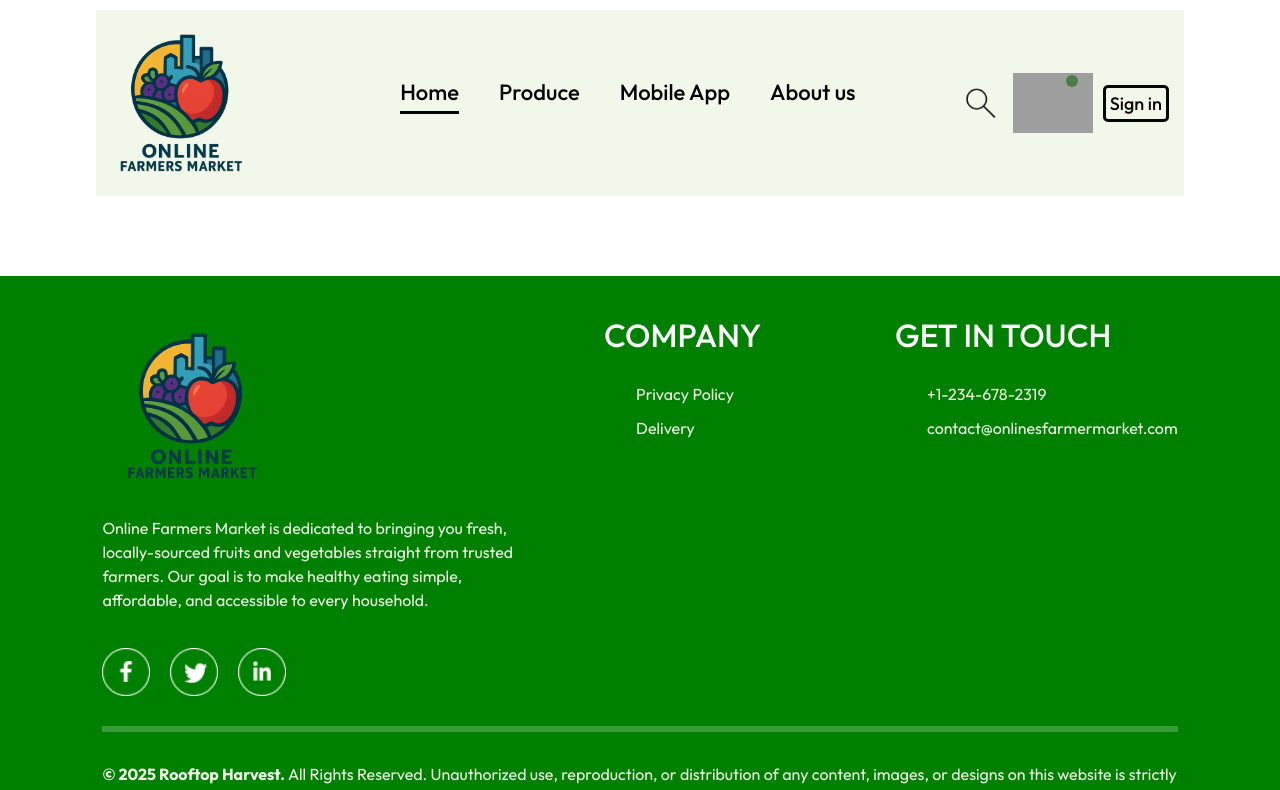
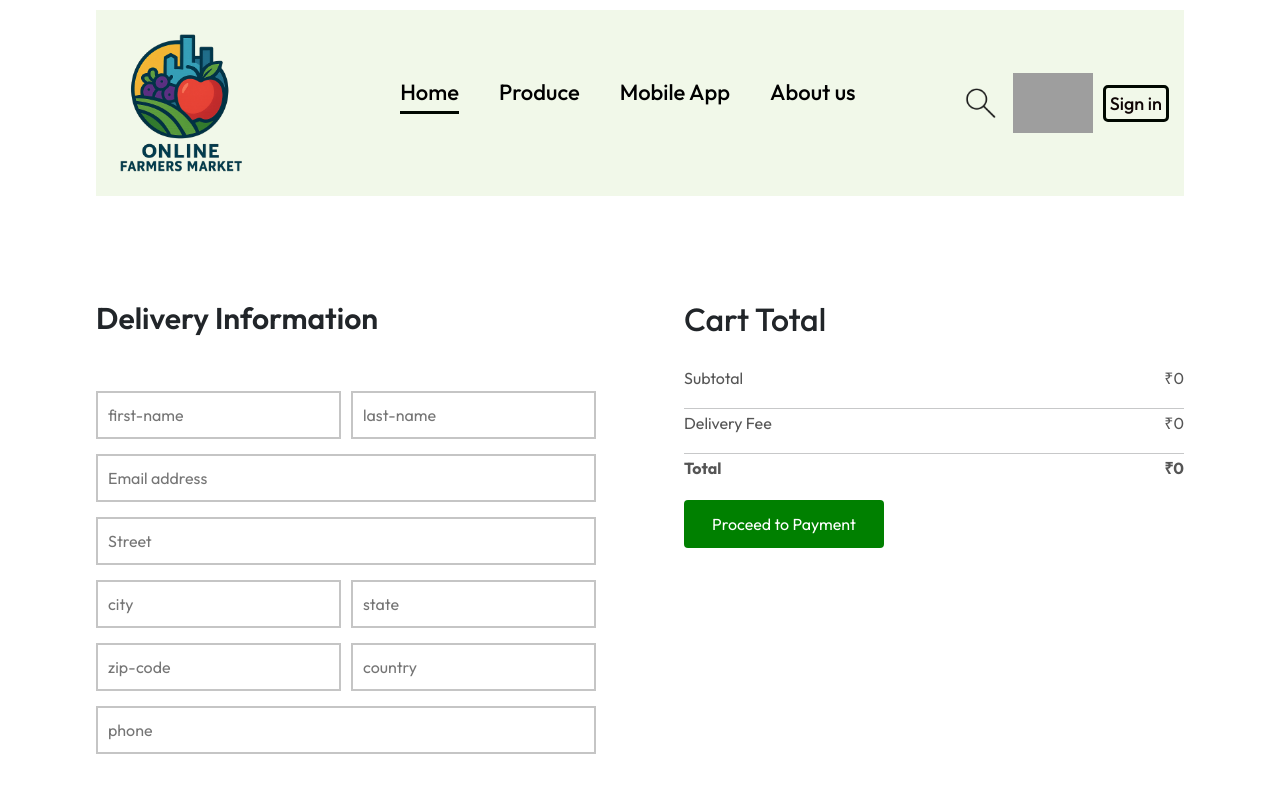
Before and after one commit to sonali1326/Online-Farmer-s-Market, a React (Vite) app: page /order in a window 1280 px wide. Shown: the top 790 px of the page. Built offline with nearby package versions, Linux system fonts and the light colour scheme; grey boxes are pictures that could not be loaded.

Commit message:
completed frontend

```diff
--- a/src/components/Footer/Footer.css
+++ b/src/components/Footer/Footer.css
@@ -1,6 +1,6 @@
 .footer{
     color: #F1F8E9;
-    background-color: green;
+    background-color: rgb(36, 36, 36);
     display: flex;
     flex-direction: column;
     align-items: center;
--- a/src/components/Navbar/Navbar.css
+++ b/src/components/Navbar/Navbar.css
@@ -112,5 +112,30 @@
         display: none;
 
     }
+    .navbar-right img{
+        width: 30px;
+
+    }
+    .navbar-search-icon img{
+        width: 40px ;
+    }
+    .navbar-search-icon .dot{
+
+        position: absolute;
+    min-width: 8px;
+    min-height: 8px;
+
+    border-radius: 4px;
+    top: -2px;
+    right: 5px;
+    }
+    .navbar-right button{
+        font-size: 12px;
+        border: 1.5x solid rgb(0, 8, 0);
+        padding: 2px 4px;
+    }
+
+
+
 
 }
--- a/src/components/Navbar/Navbar.jsx
+++ b/src/components/Navbar/Navbar.jsx
@@ -1,10 +1,12 @@
-import React, { useState } from 'react'
+import React, { useContext, useState } from 'react'
 import './Navbar.css'
 import { assets } from '../../assets/assets'
 import { Link } from 'react-router-dom';
+import { StoreContext } from '../../context/StoreContext';
 
 const Navbar = ({setshowLogin}) => {
     const[menu, setMenu]=useState("Home");
+    const {getTotalCartAmount}= useContext(StoreContext)
   return (
     <div className='navbar'>
     <Link to="/"><img src={assets.generatedImage} width="170" height="auto" alt="" className='logo'/> </Link>
@@ -20,7 +22,7 @@ const Navbar = ({setshowLogin}) => {
         <img src={assets.search} width="45" height="auto"alt=""/>
         <div className="navbar-search-icon" >
             <Link to="/cart"><img src={assets.basket}width="80" height="auto" alt=""/> </Link>
-            <div className='dot'>
+            <div className={getTotalCartAmount()===0 ?"": "dot"}>
 
             </div>
 
--- a/src/context/StoreContext.jsx
+++ b/src/context/StoreContext.jsx
@@ -17,10 +17,18 @@ const StoreContextProvider=(props)=>{
     const removefromcart=(itemId)=>{
         setCartItems((prev)=>({...prev,[itemId]:prev[itemId]-1}))
     }
-    useEffect(()=>{
-        console.log(cartItems);
+    const getTotalCartAmount=()=>{
+        let totalAmount=0;
+        for(const item in cartItems){
+            if(cartItems[item]>0){
+                let itemInfo= food_list.find((product)=>product._id===item);
+              totalAmount+=parseInt(itemInfo.price)*cartItems[item];
 
-    },[cartItems])
+            }
+
+        }
+        return totalAmount;
+    }
 
 
     const contextValue={
@@ -28,7 +36,8 @@ const StoreContextProvider=(props)=>{
         cartItems,
         setCartItems,
         addtocart,
-        removefromcart
+        removefromcart,
+        getTotalCartAmount
 
     }
 
--- a/src/pages/cart/cart.css
+++ b/src/pages/cart/cart.css
@@ -0,0 +1,130 @@
+.cart{
+    margin-top: 100px;
+}
+.cart-items-title{
+    display: grid;
+    grid-template-columns: 1fr 1.5fr 1fr 1fr 1fr 0.5fr;
+    align-items: center;
+    color: rgb(24, 22, 22);
+    font-size: 1vw 12px;
+    font-weight: 500;
+}
+.cart-items-title p{
+
+    font-weight: 500;
+
+}
+.cart-items-item{
+    margin: 10px 0px;
+    color: black;
+
+}
+.cart hr{
+    height: 2px;
+    background-color: green;
+    border: none;
+}
+.cross{
+    cursor: pointer;
+}
+.cart-bottom{
+    margin-top: 80px;
+    display: flex;
+    justify-content: space-between;
+    gap: max(12vw, 20px);
+}
+.cart-total{
+    flex: 1;
+    display: flex;
+    flex-direction: column;
+    gap: 20px;
+}
+.cart-total-details{
+    display: flex;
+    justify-content: space-between;
+    color: #555;
+
+}
+.cart-total hr{
+    margin: 2px 0px;
+
+}
+.cart-total button{
+    border: none;
+    color: white;
+    background-color: green;
+    width: max(15vw, 200px);
+    padding: 12px 0px;
+    border-radius: 4px;
+    cursor: pointer;
+}
+.cart-promo-code{
+    flex: 1;
+
+}
+.cart-promo-code p{
+    color: #555;
+
+}
+.cart-promo-code-input{
+    margin-top: 10px;
+    display: flex;
+    justify-content: space-between;
+    align-items: center;
+    background-color: #eaeaea;
+    border-radius: 4px;
+
+}
+.cart-promo-code-input input{
+    background: transparent;
+    border: none;
+    outline: none;
+    padding-left: 10px;
+}
+.cart-promo-code-input button{
+    width: max(10vw, 150px);
+    padding :12px 5px;
+    background-color: black;
+    border: none;
+    color: white;
+    border-radius: 4px;
+}
+@media (max-width:750px){
+    .cart-bottom{
+        flex-direction: column-reverse;
+
+    }
+    .cart-promo-code{
+        justify-content: start;
+    }
+    .cart-items-item img{
+        width: 50px;
+
+    }
+    .cart-items-title {
+        display: flex;
+        flex-direction: row;
+        justify-content: space-between;
+        gap: 80px;
+
+
+    }
+    .cart-items-item{
+
+        justify-content: space-between;
+        gap: 80px;
+    }
+
+    .cart-items {
+    overflow-x: auto;
+   }
+
+   .cart-items::-webkit-scrollbar{
+        display: none;
+
+    }
+    .cart-items-item p{
+        text-align: left;
+
+    }
+}
--- a/src/pages/cart/cart.jsx
+++ b/src/pages/cart/cart.jsx
@@ -1,13 +1,16 @@
-import React, { useContext } from 'react'
-import  './cart.css'
-import { StoreContext } from '../../context/StoreContext';
+import React, { useContext } from "react";
+import "./cart.css";
+import { StoreContext } from "../../context/StoreContext";
+import { useNavigate } from "react-router-dom";
 
 const cart = () => {
-  const{cartItems, food_list, removefromcart}= useContext(StoreContext);
+  const { cartItems, food_list, removefromcart, getTotalCartAmount } = useContext(StoreContext);
+  const navigate= useNavigate();
+
   return (
-    <div className='cart'>
-    <div className='cart-items'>
-      <div className='cart-items-title'>
+    <div className="cart">
+      <div className="cart-items">
+        <div className="cart-items-title">
           <p>Items</p>
           <p>Title</p>
           <p> Price</p>
@@ -15,28 +18,74 @@ const cart = () => {
           <p>Total</p>
           <p> Remove</p>
         </div>
-        <br/>
-        <hr/>
-        {food_list.map((item, index)=>{
-          if(cartItems[item._id]>0){
-            return(
-              <div className='cart-items-title cart-items-item'>
-                <img src={item.image}/>
+        <br />
+        <hr />
+        {food_list.map((item, index) => {
+          if (cartItems[item._id] > 0) {
+            return (
+              <>
+                <div className="cart-items-title cart-items-item">
+                  <img width="100px" src={item.image} />
                   <p> {item.name}</p>
-                <p>{item.price}</p>
+                  <p>₹{item.price}</p>
                   <p> {cartItems[item._id]}</p>
                   <p>₹{parseInt(item.price) * cartItems[item._id]}</p>
-                <p>x</p>
+                  <p onClick={() => removefromcart(item._id)} className="cross">
+                    x
+                  </p>
                 </div>
-            )
+                <hr />
+              </>
+            );
           }
+        })}
+      </div>
 
-        })}
+      <div className="cart-bottom">
+        <div className="cart-total">
+          <h2>Cart Total</h2>
+          <div>
+
+            <div className="cart-total-details">
+              <p>Subtotal</p>
+              <p>₹{getTotalCartAmount()}</p>
+            </div><hr />
+
+
+            <div className="cart-total-details">
+              <p>Delivery Fee</p>
+              <p>₹{getTotalCartAmount()===0?0:2}</p>
+            </div><hr />
+
+
+            <div className="cart-total-details">
+              <b>Total</b>
+              <b>₹{getTotalCartAmount()===0?0:getTotalCartAmount()+2}</b>
+            </div >
+
+
+          </div>
+          <button onClick={()=> navigate('/order')}> Proceed to check out</button>
 
         </div>
 
+
+        <div className="cart-promo-code">
+          <div>
+            <p>If you have a promo code, Enter it here</p>
+            <div className="cart-promo-code-input">
+              <input type="text" placeholder="promo code" />
+              <button> SUBMIT</button>
             </div>
-  )
-}
+          </div>
+        </div>
 
-export default cart
+
+      </div>
+
+
+    </div>
+  );
+};
+
+export default cart;
--- a/src/pages/home/home.jsx
+++ b/src/pages/home/home.jsx
@@ -7,7 +7,7 @@ import AppDownload from '../../components/AppDownload/AppDownload'
 
 
 const home = () => {
-    const[category, setCategory]= useState("Home");
+    const[category, setCategory]= useState("All");
   return (
     <div>
         <Header/>
--- a/src/pages/orders/order.css
+++ b/src/pages/orders/order.css
@@ -0,0 +1,39 @@
+.placeorder{
+    display: flex;
+    align-items: start;
+    gap: 50px;
+    margin-top: 100px;
+    justify-content: space-between;
+
+}
+.placeorder-left{
+    width: 100%;
+    max-width: max(30%, 500px);
+}
+.placeorder-left .Title{
+    font-size: 30px;
+    font-weight:  600;
+    margin-bottom: 50px;
+
+}
+.placeorder-left input{
+    margin-bottom: 15px;
+    width: 100%;
+    padding: 10px;
+    border: 2px solid #c5c5c5;
+    outline-color: green;
+
+}
+.placeorder-left .multi-fields{
+    display: flex;
+    gap: 10px;
+
+}
+.placeorder-right{
+    width: 100%;
+    max-width: max(40%, 500px);
+}
+.placeorder .cart-total{
+    margin-top: 4px;
+
+}
--- a/src/pages/orders/order.jsx
+++ b/src/pages/orders/order.jsx
@@ -1,11 +1,67 @@
-import React from 'react'
+import React, { useContext } from 'react'
 import './order.css'
+import { StoreContext } from '../../context/StoreContext'
 
 const order = () => {
+  const { getTotalCartAmount}= useContext(StoreContext)
   return (
-    <div>
+    <form className='placeorder'>
+    <div className='placeorder-left'>
+      <p className='Title'>Delivery Information</p>
+      <div className='multi-fields'>
+        <input type='text' placeholder='first-name'/>
+        <input type='text' placeholder='last-name'/>
+
+
+      </div>
+      <input type="email"  placeholder='Email address'/>
+      <input type="text"  placeholder='Street'/>
+      <div className='multi-fields'>
+        <input type='text' placeholder='city'/>
+        <input type='text' placeholder='state'/>
+
+
+      </div>
+      <div className='multi-fields'>
+        <input type='text' placeholder='zip-code'/>
+        <input type='text' placeholder='country'/>
+
+
+      </div>
+      <input type='text' placeholder='phone'/>
 
     </div>
+    <div className='placeorder-right'>
+      <div className="cart-total">
+          <h2>Cart Total</h2>
+          <div>
+
+            <div className="cart-total-details">
+              <p>Subtotal</p>
+              <p>₹{getTotalCartAmount()}</p>
+            </div><hr />
+
+
+            <div className="cart-total-details">
+              <p>Delivery Fee</p>
+              <p>₹{getTotalCartAmount()===0?0:2}</p>
+            </div><hr />
+
+
+            <div className="cart-total-details">
+              <b>Total</b>
+              <b>₹{getTotalCartAmount()===0?0:getTotalCartAmount()+2}</b>
+            </div >
+
+
+          </div>
+          <button > Proceed to Payment</button>
+
+        </div>
+
+    </div>
+
+    </form>
   )
 }
 
```
Lines whose indentation alone changed are shown as unchanged.
